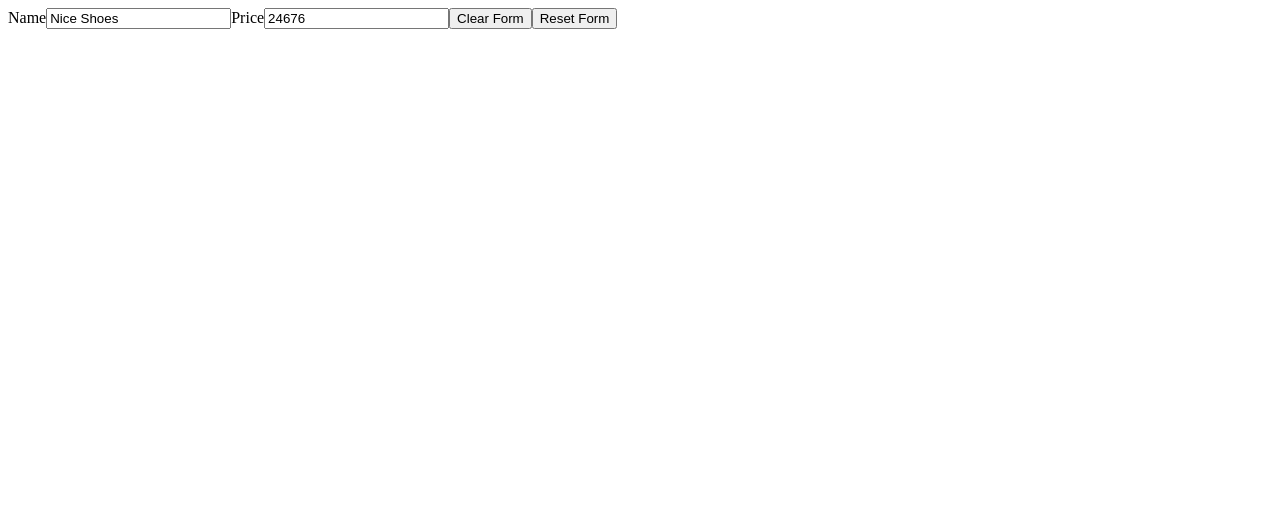
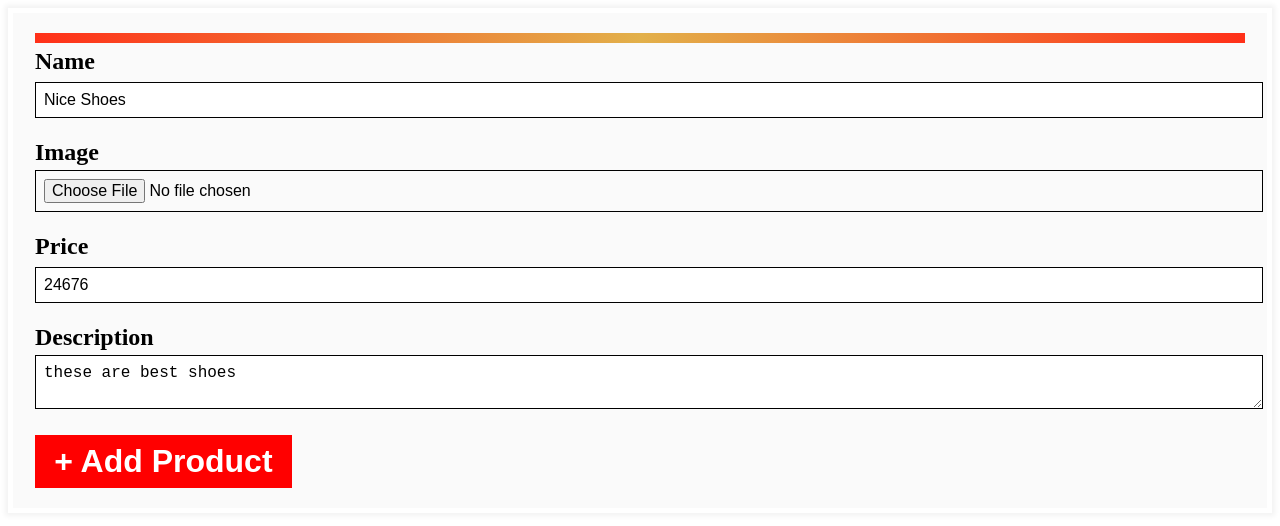
Before and after one commit to AndrewRLloyd88/Advanced-React, a Next.js app: page /sell in a window 1280 px wide. Shown: the top 526 px of the page. Built offline with nearby package versions, Linux system fonts and the light colour scheme.

Commit message:
add form fields and useForm hook to manage state

```diff
--- a/components/CreateProduct.js
+++ b/components/CreateProduct.js
@@ -1,13 +1,21 @@
 import useForm from '../lib/useForm';
+import Form from './styles/Form';
 
 export default function CreateProduct() {
   const { inputs, handleChange, resetForm, clearForm } = useForm({
+    image: '',
     name: 'Nice Shoes',
     price: 24676,
     description: 'these are best shoes',
   });
   return (
-    <form>
+    <Form
+      onSubmit={(e) => {
+        e.preventDefault();
+        console.log(inputs);
+      }}
+    >
+      <fieldset>
         <label htmlFor="name">
           Name
           <input
@@ -18,6 +26,11 @@ export default function CreateProduct() {
             value={inputs.name}
             onChange={handleChange}
           />
+        </label>
+
+        <label htmlFor="image">
+          Image
+          <input type="file" id="image" name="image" onChange={handleChange} />
         </label>
 
         <label htmlFor="price">
@@ -31,12 +44,19 @@ export default function CreateProduct() {
             onChange={handleChange}
           />
         </label>
-      <button type="button" onClick={clearForm}>
-        Clear Form
-      </button>
-      <button type="button" onClick={resetForm}>
-        Reset Form
-      </button>
-    </form>
+
+        <label htmlFor="description">
+          Description
+          <textarea
+            id="description"
+            name="description"
+            placeholder="Description"
+            value={inputs.description}
+            onChange={handleChange}
+          />
+        </label>
+        <button type="submit">+ Add Product</button>
+      </fieldset>
+    </Form>
   );
 }
--- a/lib/useForm.js
+++ b/lib/useForm.js
@@ -10,7 +10,7 @@ export default function useForm(initial = {}) {
       value = parseInt(value);
     }
     if (type === 'file') {
-      value[0] = e.target.files;
+      [value] = e.target.files;
     }
     setInputs({
       // copy the existing state
```
Lines whose indentation alone changed are shown as unchanged.
